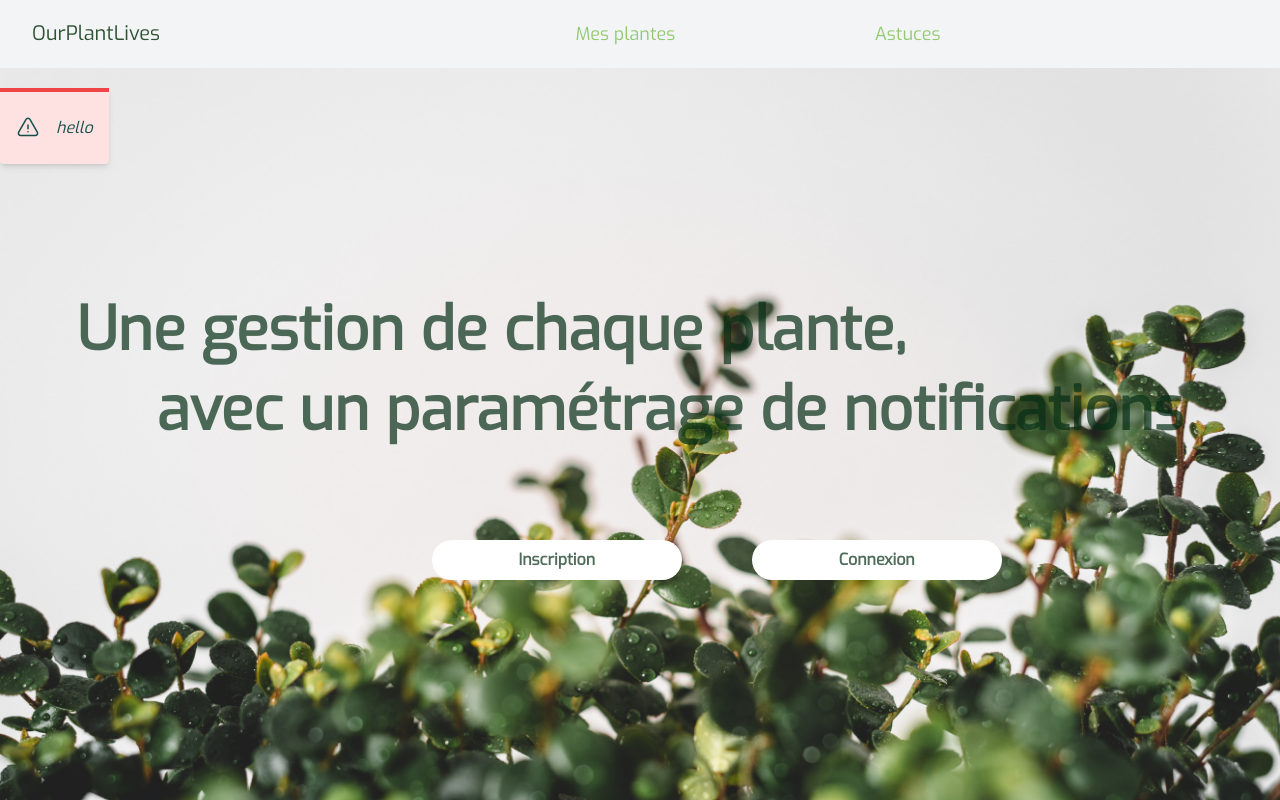
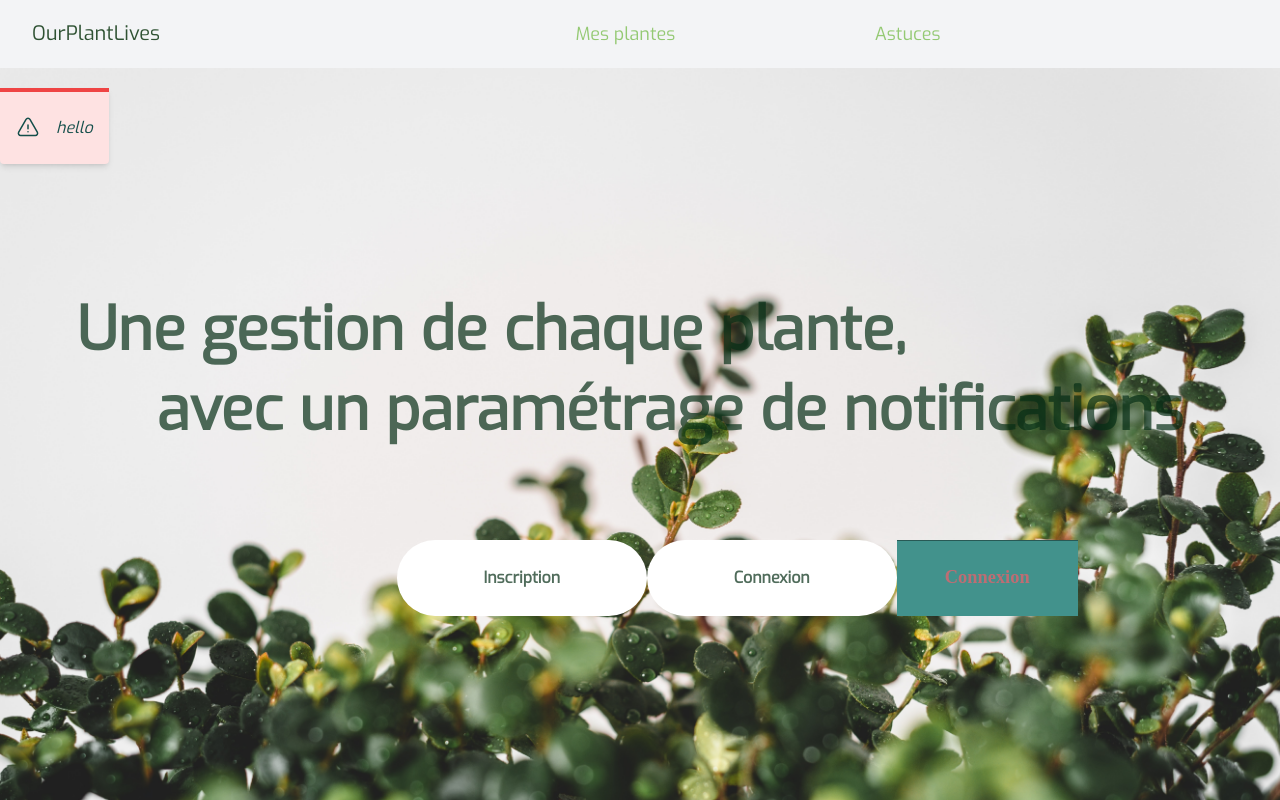
Before and after one commit to Nniyack/OurPlantLives, a Nuxt app in the folder front/: page / in a window 1280 px wide. Shown: the top 800 px of the page. Built offline with nearby package versions, Linux system fonts and the light colour scheme.

Commit message:
create component button

```diff
--- /dev/null
+++ b/front/components/core/custom/Button.vue
@@ -0,0 +1,112 @@
+<template>
+  <div class="content__btn text-white">
+    <button class="button button--calypso">
+      <span class="text">{{ label }}</span>
+    </button>
+  </div>
+</template>
+
+<script lang="ts">
+  import { defineComponent, PropType, ref } from "vue";
+
+  type Theme = "light" | "dark";
+  export default defineComponent({
+    props: {
+      label: String,
+      theme: String as PropType<Theme>,
+    },
+    setup(props: any) {
+      return {};
+    },
+  });
+</script>
+
+<style lang="scss" scoped>
+$green-design-1: theme("colors.green-design-1");
+$green-design-2: theme("colors.green-design-2");
+
+.button {
+  pointer-events: auto;
+  cursor: pointer;
+  background: $green-design-1;
+  border: none;
+  padding: 1.5rem 3rem;
+  margin: 0;
+  position: relative;
+  display: inline-block;
+}
+
+.button::before,
+.button::after {
+  position: absolute;
+  top: 0;
+  left: 0;
+  width: 100%;
+  height: 100%;
+}
+.button--calypso {
+  overflow: hidden;
+  font-family: freight-display-pro, serif;
+  font-size: 1.15rem;
+}
+
+.button--calypso span {
+  display: block;
+  position: relative;
+  mix-blend-mode: difference;
+  z-index: 10;
+}
+
+.button--calypso:hover span {
+  animation: MoveScaleUpInitial 0.3s forwards, MoveScaleUpEnd 0.3s forwards 0.3s;
+}
+
+@keyframes MoveScaleUpInitial {
+  to {
+    transform: translate3d(0, -105%, 0) scale3d(1, 2, 1);
+    opacity: 0;
+  }
+}
+
+@keyframes MoveScaleUpEnd {
+  from {
+    transform: translate3d(0, 100%, 0) scale3d(1, 2, 1);
+    opacity: 0;
+  }
+  to {
+    transform: translate3d(0, 0, 0);
+    opacity: 1;
+  }
+}
+
+.button--calypso::before {
+  content: "";
+  background: #000;
+  width: 120%;
+  height: 0;
+  padding-bottom: 120%;
+  top: -110%;
+  left: -10%;
+  border-radius: 50%;
+  transform: translate3d(0, 68%, 0) scale3d(0, 0, 0);
+}
+
+.button--calypso:hover::before {
+  transform: translate3d(0, 0, 0) scale3d(1, 1, 1);
+  transition: transform 0.4s cubic-bezier(0.1, 0, 0.3, 1);
+}
+
+.button--calypso::after {
+  content: "";
+  background: #000;
+  transform: translate3d(0, -100%, 0);
+  transition: transform 0.4s cubic-bezier(0.1, 0, 0.3, 1);
+}
+
+.button--calypso:hover::after {
+  transform: translate3d(0, 0, 0);
+  transition-duration: 0.05s;
+  transition-delay: 0.4s;
+  transition-timing-function: linear;
+}
+</style>
--- a/front/components/home/HeadBand.vue
+++ b/front/components/home/HeadBand.vue
@@ -30,6 +30,10 @@
           >
             Connexion
           </button>
+          <CoreCustomButton
+            @click="openModal(true, 'connexion')"
+            label="Connexion"
+          />
         </div>
         <!-- <HomeModalAuthentification :show="showModal" /> -->
         <Teleport to="body">
--- a/front/components/home/Modal/Authentification.vue
+++ b/front/components/home/Modal/Authentification.vue
@@ -162,7 +162,7 @@
 
       const { registerUser, signInUser }: any = useFirebaseAuth();
 
-      watch(props, () => {
+      watch(props.typeAuth, () => {
         selectType.type(props.typeAuth);
       });
 
--- a/front/tailwind.config.js
+++ b/front/tailwind.config.js
@@ -14,7 +14,9 @@ module.exports = {
         'green-lime-ui': '#76B947',
         'spearmint': '#94C973',
         'green-kelly-ui': '#B1D8B7',
-        'green-dark':'#44675c'
+        'green-dark': '#44675c',
+        'green-design-1': '#42928C',
+        'green-design-2':'#8CB369'
       }
     },
   },
```
Also changed, not shown: 1 other file (tests, documents, lock files or other folders).
